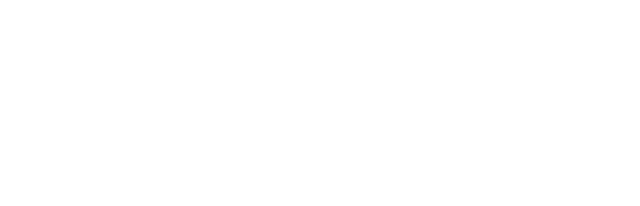
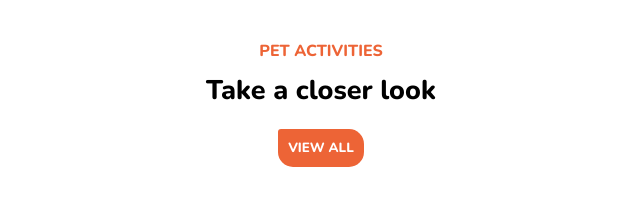
Before and after one commit to Victorreca/202209-w1ch4-victor-redondo, a plain HTML site: page index.html in a window 1280 px wide. Shown: the whole page, without its empty margins (319-959 px from the left). Drawn offline with nearby package versions, Linux system fonts and the light colour scheme.

Commit message:
Create main section

```diff
--- /dev/null
+++ b/css/style.css
@@ -0,0 +1,53 @@
+:root {
+    font-family: "Nunito", sans-serif;
+    --color-main: #ed6436;
+}
+body {
+    margin: 0;
+    margin-top: 40px;
+    font-size: 1.125rem;
+}
+
+html {
+    font-family: "Nunito", sans-serif;
+}
+
+* {
+    box-sizing: border-box;
+}
+h1,
+h2,
+h3,
+h4,
+h5,
+h6 {
+    margin: 0;
+}
+
+input {
+    font-family: "Nunito", sans-serif;
+}
+
+.button {
+    margin-top: 20px;
+    font-family: "Nunito", sans-serif;
+    color: white;
+    background-color: var(--color-main);
+    border: none;
+    border-top-left-radius: 3px;
+    padding: 10px;
+    font-weight: 600;
+    border-top-right-radius: 15px;
+    border-bottom-right-radius: 15px;
+    border-bottom-left-radius: 15px;
+}
+
+.main-section {
+    text-align: center;
+}
+
+h2 {
+    font-size: 1rem;
+    color: var(--color-main);
+    margin-bottom: 10px;
+}
--- a/index.html
+++ b/index.html
@@ -5,11 +5,21 @@
     <meta charset="UTF-8">
     <meta http-equiv="X-UA-Compatible" content="IE=edge">
     <meta name="viewport" content="width=device-width, initial-scale=1.0">
-    <title>Document</title>
+    <meta name="description" content="Pet activities">
+    <link rel="shortcut icon" href="images/logo.png" type="image/x-icon">
+    <link rel="preconnect" href="https://fonts.googleapis.com">
+    <link rel="preconnect" href="https://fonts.gstatic.com" crossorigin>
+    <link href="https://fonts.googleapis.com/css2?family=Nunito:wght@400;800&display=swap" rel="stylesheet">
+    <link rel="stylesheet" href="css/style.css">
+    <title>Pet activities</title>
 </head>
 
 <body>
-
+    <section class="main-section">
+        <h2>PET ACTIVITIES</h2>
+        <h1>Take a closer look</h1>
+        <button class="button">VIEW ALL</button>
+    </section>
 </body>
 
 </html>
```
Also changed, not shown: images/01.jpg (added), images/02.jpg (added), images/03.jpg (added), images/logo.png (added).
